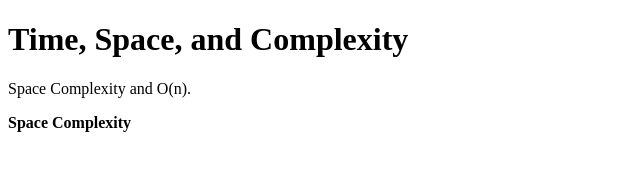
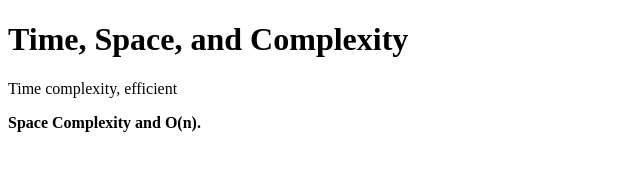
Before and after one commit to acciojob/time-and-space-complexity-Karansayambar, a website: page main.html in a window 1280 px wide. Shown: the whole page, without its empty margins (0-640 px from the left). Drawn offline with Linux system fonts and the light colour scheme.

Commit message:
created a submission

```diff
--- a/main.html
+++ b/main.html
@@ -10,8 +10,8 @@
 	<!-- the entire body must be written by student -->
 	<div>
 		<h1>Time, Space, and Complexity</h1>
-		<p>Space Complexity and O(n).</p>
-		<p><b>Space Complexity</b></p>
+		<p>Time complexity, efficient</p>
+		<p><b>Space Complexity and O(n).</b></p>
 	</div>
     <script type="text/javascript" src="./script.js">
 </script>
```
